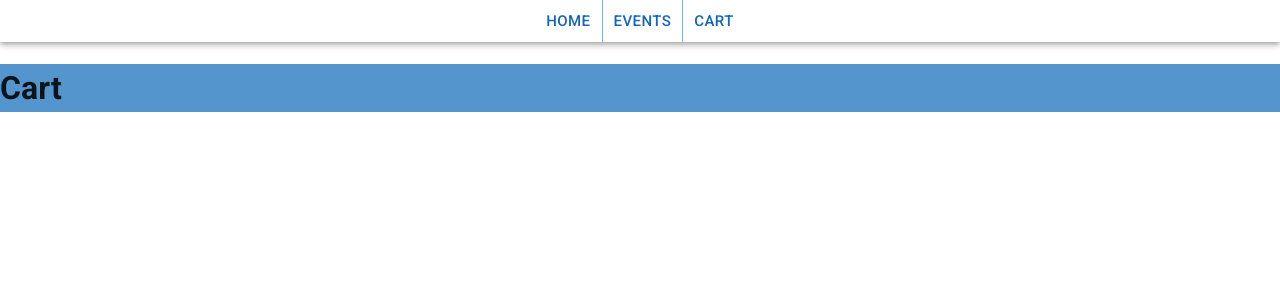
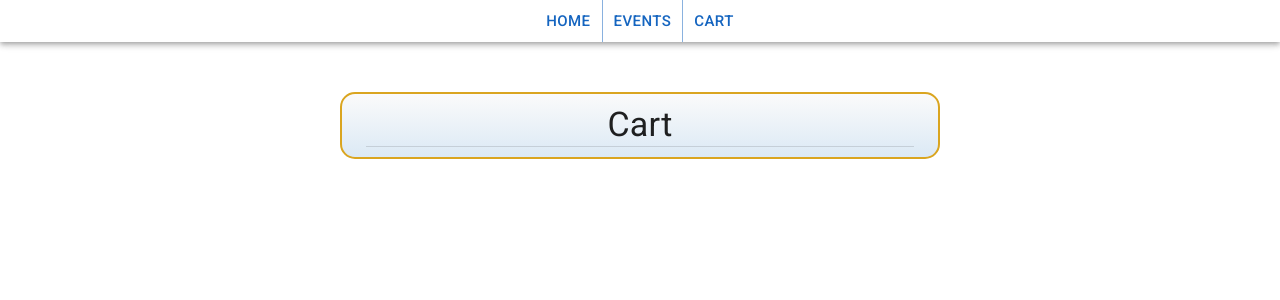
Before and after one commit to jsm4228/TicketMaster-Frontend, a React (Vite) app in the folder ticketmaster/: page /cart in a window 1280 px wide. Shown: the top 300 px of the page. Built offline with nearby package versions, Linux system fonts and the light colour scheme; the HTML template or start-up script is replaced by a standard one.

Commit message:
updated cart styling

```diff
--- a/ticketmaster/src/components/Cart.jsx
+++ b/ticketmaster/src/components/Cart.jsx
@@ -1,19 +1,38 @@
-import React, { useState } from "react"
-import axios from "axios"
+import React, { useState } from "react";
+import axios from "axios";
+
+import {
+  Container,
+  CardHeader,
+  CardMedia,
+  CardContent,
+  CardActions,
+  Collapse,
+  Grid,
+  Typography,
+  IconButton,
+  Skeleton,
+  Grow,
+  Button,
+  CircularProgress,
+  Divider,
+} from "@mui/material";
 
 const Cart = () => {
-  const URL = import.meta.env.VITE_BASE_URL
+  const URL = import.meta.env.VITE_BASE_URL;
   const [cartItems, setCartItems] = useState(() => {
-    const storedItems = localStorage.getItem("cartItems")
-    return storedItems ? JSON.parse(storedItems) : []
-  })
+    const storedItems = localStorage.getItem("cartItems");
+    return storedItems ? JSON.parse(storedItems) : [];
+  });
 
   const removeFromCart = (index) => {
-    const updatedCartItems = cartItems.filter((_, itemIndex) => itemIndex !== index)
+    const updatedCartItems = cartItems.filter(
+      (_, itemIndex) => itemIndex !== index
+    );
 
-    setCartItems(updatedCartItems)
-    localStorage.setItem("cartItems", JSON.stringify(updatedCartItems))
-  }
+    setCartItems(updatedCartItems);
+    localStorage.setItem("cartItems", JSON.stringify(updatedCartItems));
+  };
 
   const buyItem = async (index) => {
     const item = cartItems[index];
@@ -21,30 +40,40 @@ const Cart = () => {
     try {
       await axios.patch(`${URL}events/${item.id}`, {
         tickets_sold: item.tickets_sold + 1,
-      })
+      });
 
-      removeFromCart(index)
+      removeFromCart(index);
     } catch (error) {
-      console.log(error)
+      console.log(error);
     }
-  }
-
-
+  };
 
   return (
-    <div>
-      <h1>Cart</h1>
+    <Container
+      sx={{
+        textAlign: "center",
+        padding: "10px",
+        backgroundImage:
+          "linear-gradient(to bottom, rgb(250, 250, 250,.9),rgba(219, 233, 245))",
+        marginTop: "50px",
+        borderRadius: "15px",
+        border: "2px solid goldenrod",
+      }}
+      maxWidth="sm"
+    >
+      <Typography variant="h4">Cart</Typography>
+      <Divider></Divider>
       {cartItems.map((item, index) => (
-        <div key={index}>
-          <h3>{item.name}</h3>
-          <p>{item.description}</p>
-          <button onClick={() => removeFromCart(index)}>Remove</button>
-          <button onClick={() => buyItem(index)}>Buy</button>
-        </div>
+        <Container sx={{ textAlign: "center", padding: "10px" }} key={index}>
+          <Typography variant="h6">{item.name}</Typography>
+          <Typography variant="p">{item.description}</Typography>
+          <Button onClick={() => removeFromCart(index)}>Remove</Button>
+          <Button onClick={() => buyItem(index)}>Buy</Button>
+          {index < cartItems.length ? <Divider></Divider> : null}
+        </Container>
       ))}
-    </div>
-  )
+    </Container>
+  );
+};
 
-}
-
-export default Cart
+export default Cart;
```
